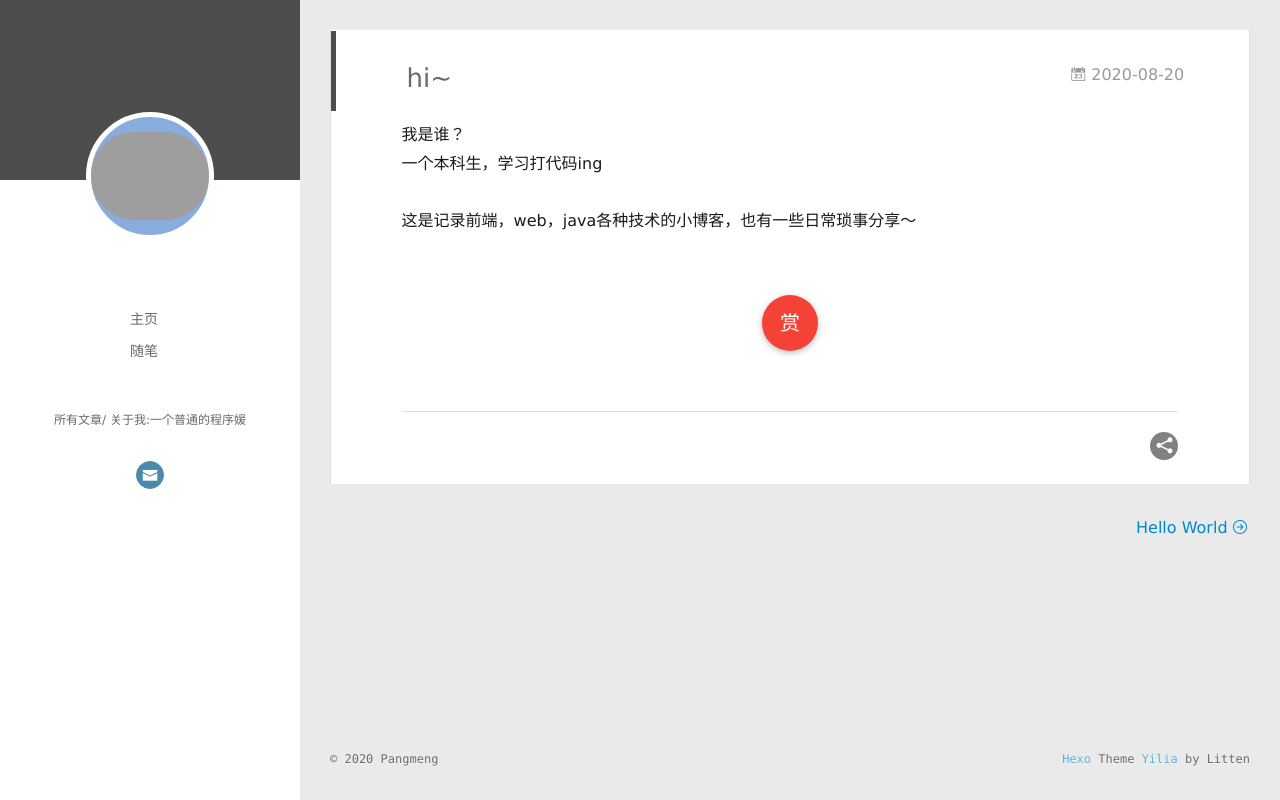
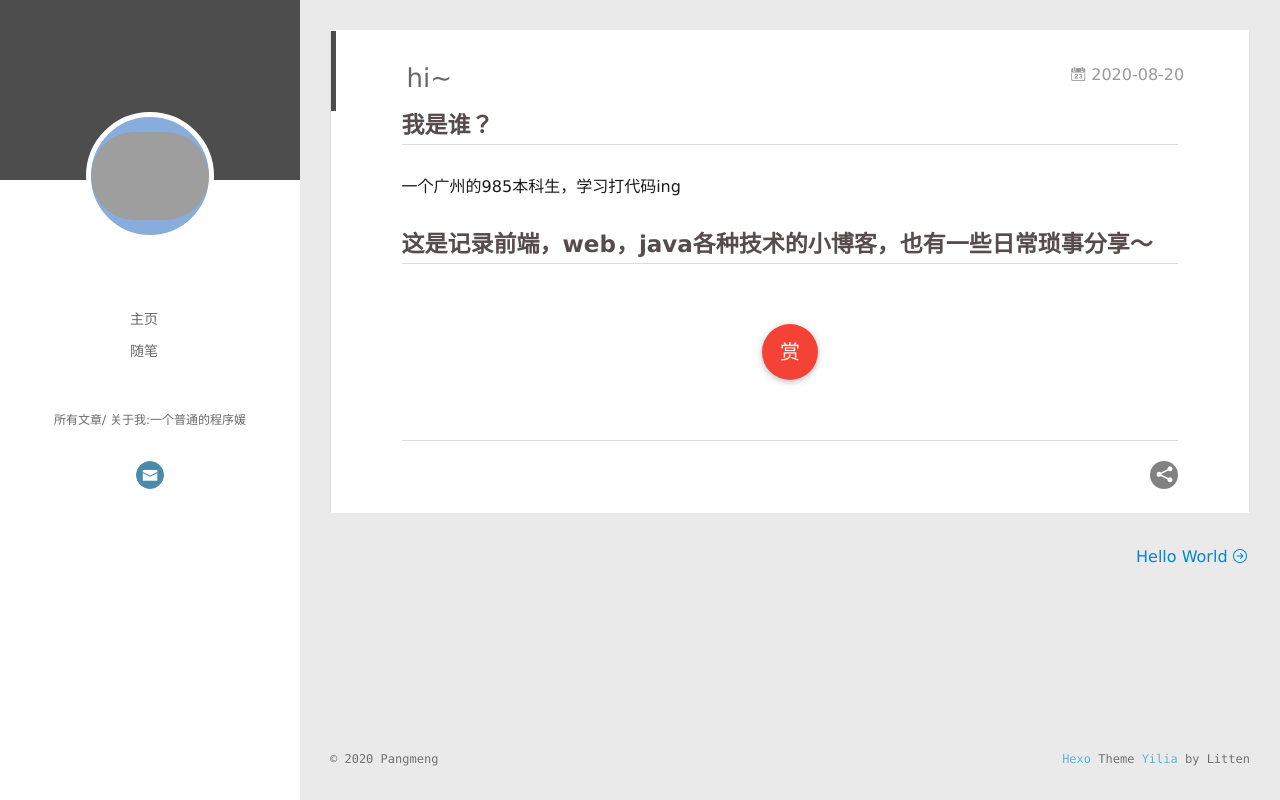
Before and after one commit to pangmengcat/pangmengcat.github.io, a plain HTML site: page 2020/08/20/来了/index.html in a window 1280 px wide. Drawn offline with Linux system fonts and the light colour scheme; grey boxes are pictures that could not be loaded.

Commit message:
Site updated: 2020-09-10 17:16:50

```diff
--- a/2020/08/20/来了/index.html
+++ b/2020/08/20/来了/index.html
@@ -8,15 +8,15 @@
   <link rel="dns-prefetch" href="http://yoursite.com">
   <title>hi~ | pangmengblog</title>
   <meta name="viewport" content="width=device-width, initial-scale=1, maximum-scale=1">
-  <meta name="description" content="我是谁？一个本科生，学习打代码ing 这是记录前端，web，java各种技术的小博客，也有一些日常琐事分享～">
+  <meta name="description" content="我是谁？一个广州的985本科生，学习打代码ing 这是记录前端，web，java各种技术的小博客，也有一些日常琐事分享～">
 <meta property="og:type" content="article">
 <meta property="og:title" content="hi~">
 <meta property="og:url" content="http://yoursite.com/2020/08/20/%E6%9D%A5%E4%BA%86/index.html">
 <meta property="og:site_name" content="pangmengblog">
-<meta property="og:description" content="我是谁？一个本科生，学习打代码ing 这是记录前端，web，java各种技术的小博客，也有一些日常琐事分享～">
+<meta property="og:description" content="我是谁？一个广州的985本科生，学习打代码ing 这是记录前端，web，java各种技术的小博客，也有一些日常琐事分享～">
 <meta property="og:locale" content="en_US">
 <meta property="article:published_time" content="2020-08-20T08:17:21.000Z">
-<meta property="article:modified_time" content="2020-09-01T11:50:25.438Z">
+<meta property="article:modified_time" content="2020-09-10T09:10:40.855Z">
 <meta property="article:author" content="Pangmeng">
 <meta name="twitter:card" content="summary">
 
@@ -36,7 +36,7 @@
 
 
 
-<meta name="generator" content="Hexo 5.0.2"></head>
+<meta name="generator" content="Hexo 5.1.1"></head>
 
 <body>
   <div id="container" q-class="show:isCtnShow">
@@ -158,9 +158,8 @@
 
     <div class="article-entry" itemprop="articleBody">
 
-        <p>我是谁？<br>一个本科生，学习打代码ing</p>
-<p>这是记录前端，web，java各种技术的小博客，也有一些日常琐事分享～</p>
-
+        <h2 id="我是谁？"><a href="#我是谁？" class="headerlink" title="我是谁？"></a>我是谁？</h2><p>一个广州的985本科生，学习打代码ing</p>
+<h2 id="这是记录前端，web，java各种技术的小博客，也有一些日常琐事分享～"><a href="#这是记录前端，web，java各种技术的小博客，也有一些日常琐事分享～" class="headerlink" title="这是记录前端，web，java各种技术的小博客，也有一些日常琐事分享～"></a>这是记录前端，web，java各种技术的小博客，也有一些日常琐事分享～</h2>
 
 
 
@@ -398,7 +397,7 @@
 
     	<section class="tools-section tools-section-me" q-show="aboutme">
 
-  	  		<div class="aboutme-wrap" id="js-aboutme">很惭愧&lt;br&gt;&lt;br&gt;只做了一点微小的工作&lt;br&gt;谢谢大家</div>
+  	  		<div class="aboutme-wrap" id="js-aboutme">&lt;br&gt;&lt;br&gt;怎么才能快乐打码？？？&lt;br&gt;谢谢大家</div>
 
     	</section>
 
--- a/content.json
+++ b/content.json
@@ -1 +1 @@
-[{"title":"hi~","date":"2020-08-20T08:17:21.000Z","path":"2020/08/20/来了/","text":"我是谁？一个本科生，学习打代码ing 这是记录前端，web，java各种技术的小博客，也有一些日常琐事分享～","tags":[]},{"title":"Hello World","date":"2020-08-20T08:12:04.127Z","path":"2020/08/20/hello-world/","text":"Welcome to Hexo! This is your very first post. Check documentation for more info. If you get any problems when using Hexo, you can find the answer in troubleshooting or you can ask me on GitHub. Quick StartCreate a new post1$ hexo new &quot;My New Post&quot; More info: Writing Run server1$ hexo server More info: Server Generate static files1$ hexo generate More info: Generating Deploy to remote sites1$ hexo deploy More info: Deployment","tags":[]}]
+[{"title":"hi~","date":"2020-08-20T08:17:21.000Z","path":"2020/08/20/来了/","text":"我是谁？一个广州的985本科生，学习打代码ing 这是记录前端，web，java各种技术的小博客，也有一些日常琐事分享～","tags":[]},{"title":"Hello World","date":"2020-08-20T08:12:04.127Z","path":"2020/08/20/hello-world/","text":"Welcome to Hexo! This is your very first post. Check documentation for more info. If you get any problems when using Hexo, you can find the answer in troubleshooting or you can ask me on GitHub. Quick StartCreate a new post1$ hexo new &quot;My New Post&quot; More info: Writing Run server1$ hexo server More info: Server Generate static files1$ hexo generate More info: Generating Deploy to remote sites1$ hexo deploy More info: Deployment","tags":[]}]
```
Also changed, not shown: 2020/08/20/hello-world/index.html (+2 -2 lines), archives/2020/08/index.html (+2 -2 lines), archives/2020/index.html (+2 -2 lines), archives/index.html (+2 -2 lines), index.html (+4 -5 lines).
